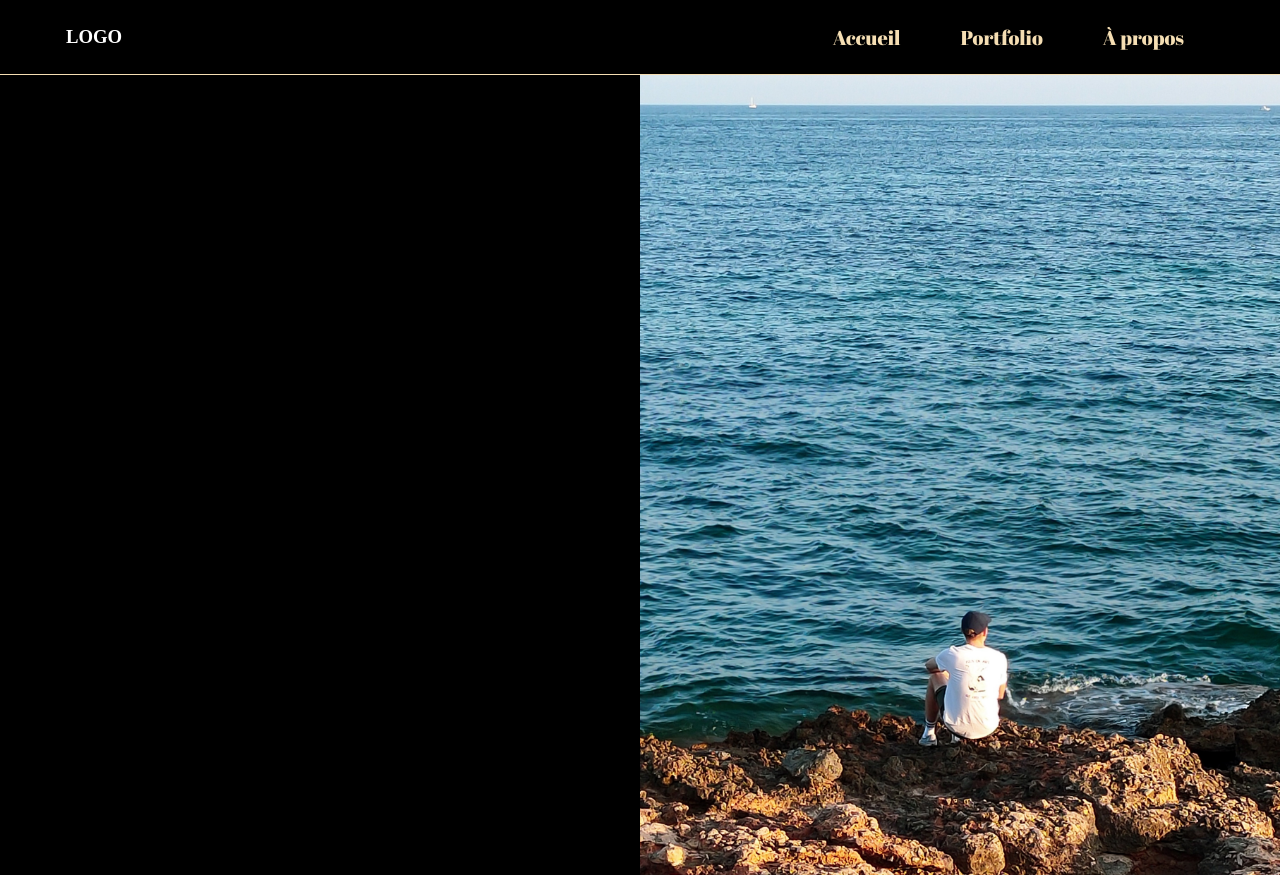
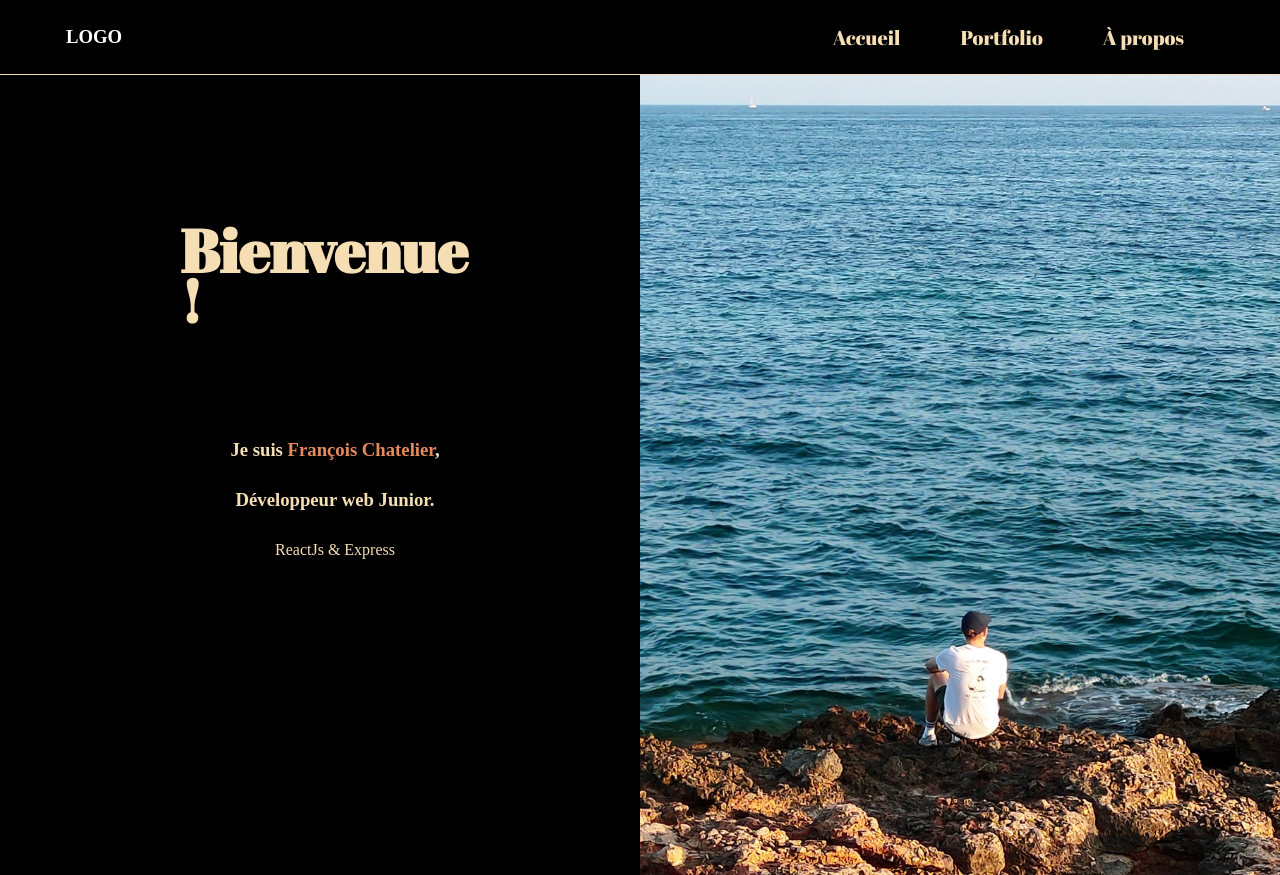
Before and after one commit to Francois-Chatelier/portfolio_francois, a React (Create React App) app: page / in a window 1280 px wide. Built offline with nearby package versions, Linux system fonts and the light colour scheme.

Commit message:
texte de présentation

```diff
--- a/src/components/accueil/AccueilPage.jsx
+++ b/src/components/accueil/AccueilPage.jsx
@@ -8,6 +8,14 @@ const PageAccueil = () => {
     <div>
       <NavBar />
       <div className="photo">
+        <div className="grid-intro">
+          <h1 className="intro">Bienvenue !</h1>
+          <h3 className="presentation">
+            Je suis <strong className="name">François Chatelier</strong>,
+            Développeur web Junior.
+          </h3>
+          <p>ReactJs & Express</p>
+        </div>
         <img className="mer" src={mer} alt="Moi même à la mer" />
       </div>
     </div>
--- a/src/components/accueil/accueilPage.css
+++ b/src/components/accueil/accueilPage.css
@@ -1,3 +1,32 @@
+.grid-intro {
+  color: wheat;
+  display: flex;
+  align-items: center;
+  padding: 150px;
+  flex-direction: column;
+  margin-left: 30px;
+  width: 100%;
+  position: relative;
+  line-height: 50px;
+}
+
+.name {
+  color: rgb(230, 137, 94);
+}
+
+.intro {
+  font-family: 'Abril Fatface', cursive;
+  color: wheat;
+  font-size: 60px;
+  position: relative;
+  padding-bottom: 100px;
+}
+
+.presentation,
+p {
+  text-align: center;
+}
+
 .mer {
   width: 50%;
   height: auto;
@@ -6,7 +35,7 @@
 
 .photo {
   display: flex;
-  justify-content: flex-end;
+  justify-content: space-between;
 }
 
 @media screen and (max-width: 1100px) {
```
